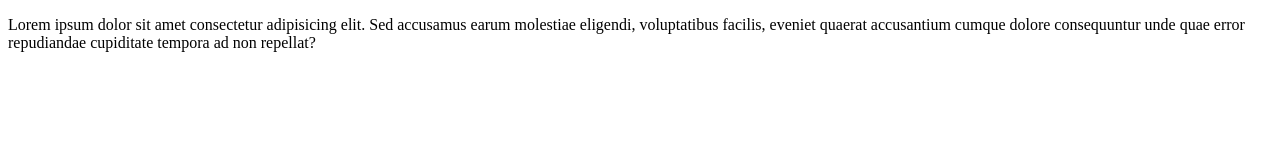
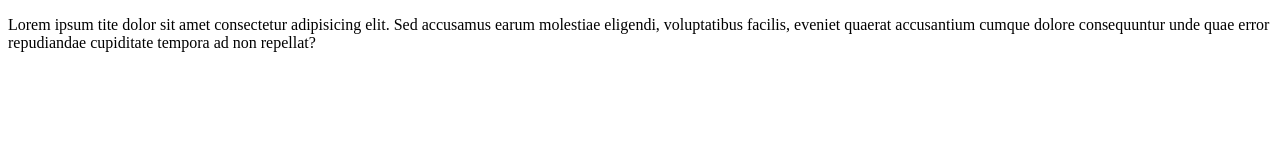
Before and after one commit to ShiLuis/github-seminar, a plain HTML site: page index.html in a window 1280 px wide. Drawn offline with Linux system fonts and the light colour scheme.

Commit message:
secret daw

```diff
--- a/index.html
+++ b/index.html
@@ -6,6 +6,6 @@
     <title>Document</title>
 </head>
 <body>
-    <p>Lorem ipsum dolor sit amet consectetur adipisicing elit. Sed accusamus earum molestiae eligendi, voluptatibus facilis, eveniet quaerat accusantium cumque dolore consequuntur unde quae error repudiandae cupiditate tempora ad non repellat?</p>
+    <p>Lorem ipsum tite dolor sit amet consectetur adipisicing elit. Sed accusamus earum molestiae eligendi, voluptatibus facilis, eveniet quaerat accusantium cumque dolore consequuntur unde quae error repudiandae cupiditate tempora ad non repellat?</p>
 </body>
 </html>
```
